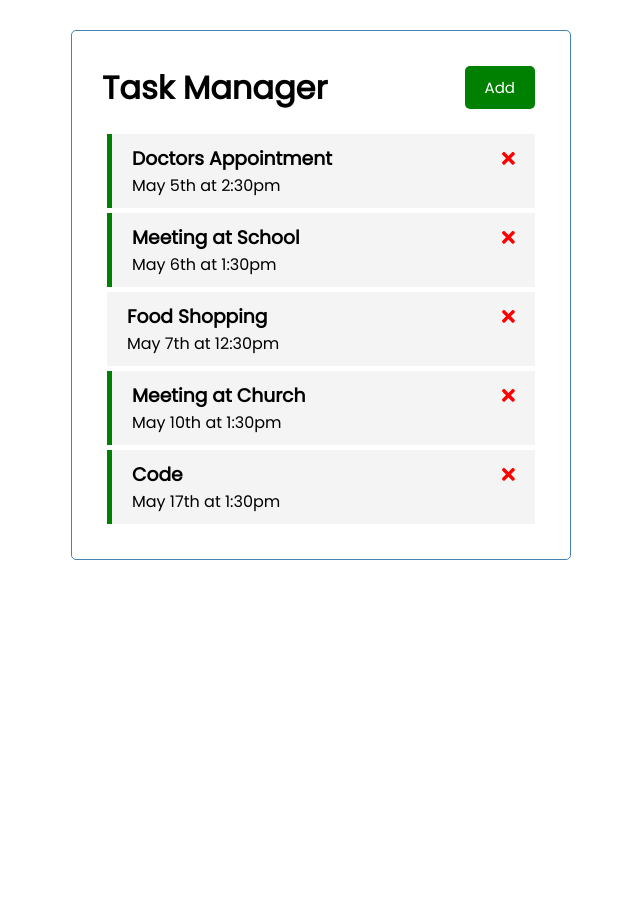
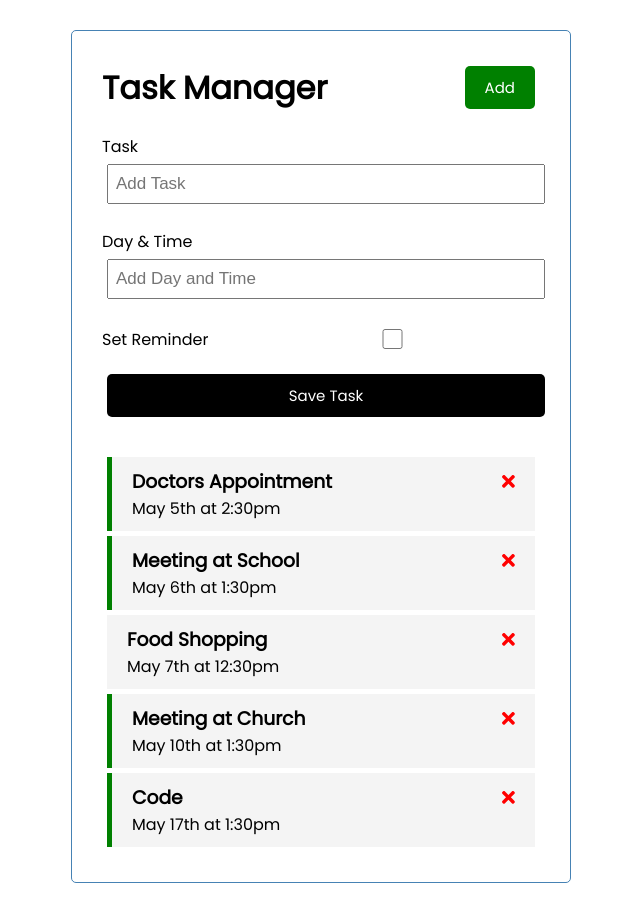
Before and after one commit to DMacharia/task-manager, an Angular app: page / in a window 1280 px wide. Shown: the whole page, without its empty margins (319-959 px from the left). Before the commit the page ends 800 px from the top, so only its background shows below. Built offline with nearby package versions, Linux system fonts and the light colour scheme; data requests are answered from the project's data file.

Commit message:
:sparkles: prepends the add task component on the tasks component

```diff
--- a/src/app/components/tasks/tasks.component.html
+++ b/src/app/components/tasks/tasks.component.html
@@ -1 +1,3 @@
+<app-add-task (onAddTask)="addTask($event)"></app-add-task>
+
 <app-task-item *ngFor="let task of tasks" [task]="task" (onDeleteTask)="onDeleteTask(task)" (onToggleTask)="toggleTask(task)"></app-task-item>
```
